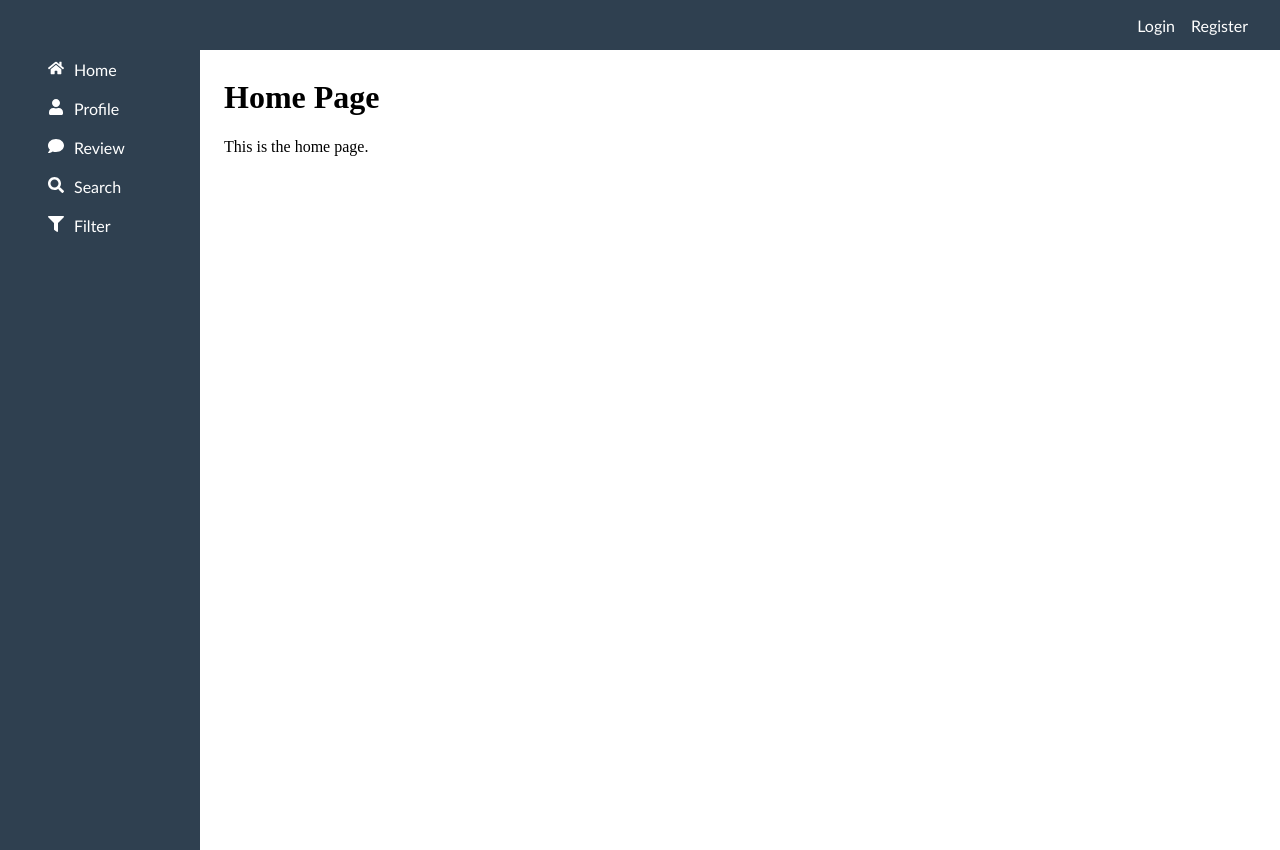
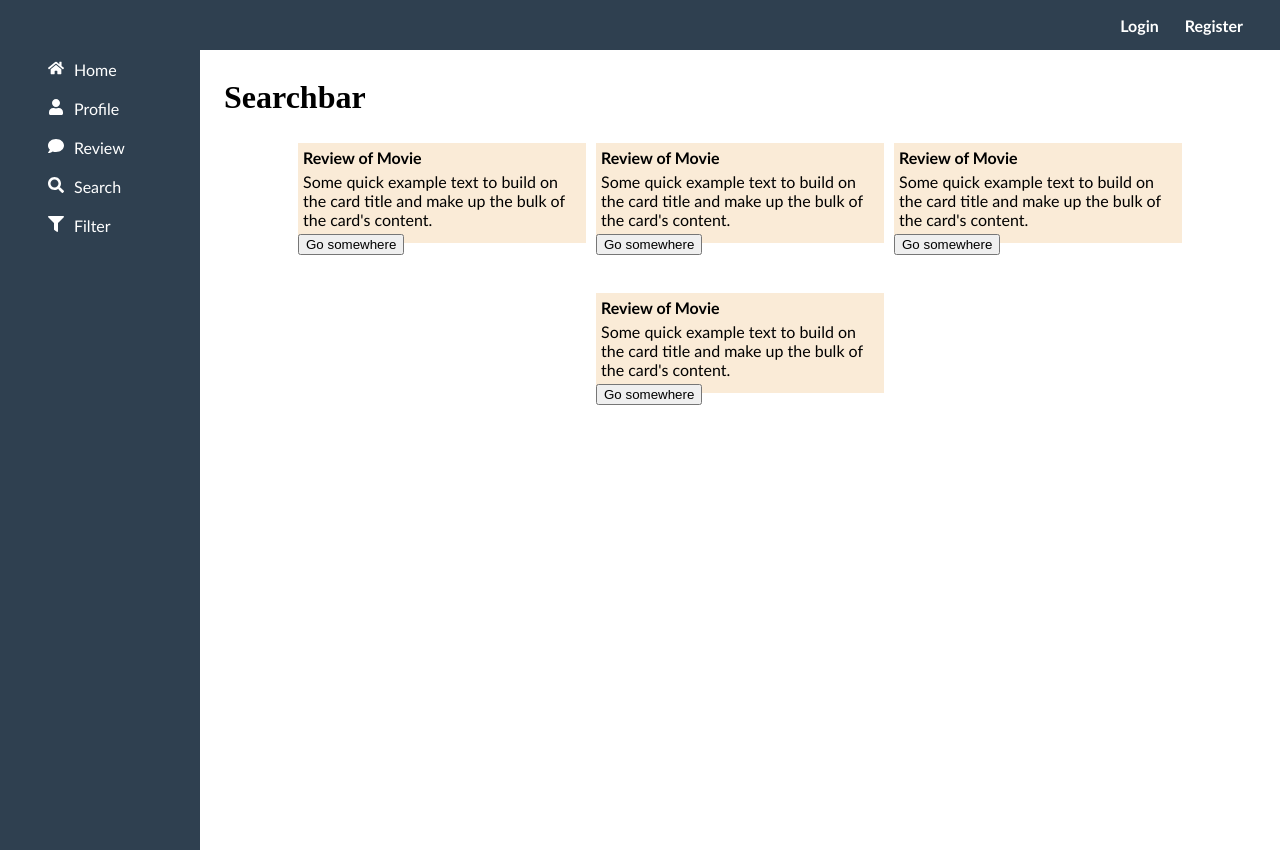
Before and after one commit to April-2022-LC-LiftOff/PyramidBuilders, a React (Create React App) app in the folder frontend/: page / in a window 1280 px wide. Built offline with nearby package versions, Linux system fonts and the light colour scheme.

Commit message:
added basic cards to homepage

```diff
--- a/frontend/package.json
+++ b/frontend/package.json
@@ -6,7 +6,9 @@
 		"@testing-library/jest-dom": "^5.16.4",
 		"@testing-library/react": "^13.1.1",
 		"@testing-library/user-event": "^13.5.0",
+		"bootstrap": "^5.1.3",
 		"react": "^18.1.0",
+		"react-bootstrap": "^2.3.1",
 		"react-dom": "^18.1.0",
 		"react-icons": "^4.3.1",
 		"react-router-dom": "^5.0.0",
--- a/frontend/src/App.js
+++ b/frontend/src/App.js
@@ -9,11 +9,12 @@ import Review from './components/contentPages/Review';
 import './App.css';
 
 
+
 function App() {
   return (
     <div className='app'>
     <Router>
-      <Topbar />
+      <Topbar sticky="top" />
       <div className='app-container'>
         <Sidebar />
         <div className='page-container'>
--- a/frontend/src/components/contentPages/Home.js
+++ b/frontend/src/components/contentPages/Home.js
@@ -1,13 +1,47 @@
 import React from "react";
-
-
+import Card from "react-bootstrap/Card";
+import Button from 'react-bootstrap/Button';
+import './pages.css';
 
 const Home = () => {
 	return (
+
+
 		<div className="page">
-			<h1>Home Page</h1>
-			<p>This is the home page.</p>
+
+			<div>
+				<h1>Searchbar</h1>
+			</div>
+
+
+			<div className="container">
+
+			<Card className="item" style={{ width: '18rem' }}>
+				<Card.Title id="title">Review of Movie</Card.Title>
+				<Card.Body id="body"> Some quick example text to build on the card title and make up the bulk of the card's content.</Card.Body>
+				<Button variant="primary">Go somewhere</Button>
+			</Card>
+
+			<Card className="item" style={{ width: '18rem' }}>
+				<Card.Title id="title">Review of Movie</Card.Title>
+				<Card.Body id="body"> Some quick example text to build on the card title and make up the bulk of the card's content.</Card.Body>
+				<Button variant="primary">Go somewhere</Button>
+			</Card>
+
+			<Card className="item" style={{ width: '18rem' }}>
+				<Card.Title id="title">Review of Movie</Card.Title>
+				<Card.Body id="body"> Some quick example text to build on the card title and make up the bulk of the card's content.</Card.Body>
+				<Button variant="primary">Go somewhere</Button>
+			</Card>
+			<Card className="item" style={{ width: '18rem' }}>
+				<Card.Title id="title">Review of Movie</Card.Title>
+				<Card.Body id="body"> Some quick example text to build on the card title and make up the bulk of the card's content.</Card.Body>
+				<Button variant="primary">Go somewhere</Button>
+			</Card>
+
+			</div>
 		</div>
+
 	);
 };
 
--- a/frontend/src/components/contentPages/pages.css
+++ b/frontend/src/components/contentPages/pages.css
@@ -61,3 +61,31 @@
 	color: rgb(0 0 0 70%);
 	text-align: center;
 }
+
+
+.container {
+	display: flex;
+	height: 300px;
+	flex-wrap: wrap;
+	justify-content: center;
+}
+
+.item {
+	width: 100px;
+	height: 100px;
+	margin: 5px;
+	background: #FAEBD7;
+}
+
+#title {
+	font-weight: bold;
+	margin: 5px;
+	font-family: "Trebuchet MS", "Lucida Sans Unicode", "Lucida Grande",
+		"Lucida Sans", Arial, sans-serif;
+}
+
+#body {
+	margin: 5px;
+	font-family: "Trebuchet MS", "Lucida Sans Unicode", "Lucida Grande",
+		"Lucida Sans", Arial, sans-serif;
+}
```
Also changed, not shown: frontend/src/components/contentPages/Login.js (added, +15 -0 lines), frontend/src/components/contentPages/Register.js (added, +16 -0 lines), 2 other files (tests, documents, lock files or other folders).
